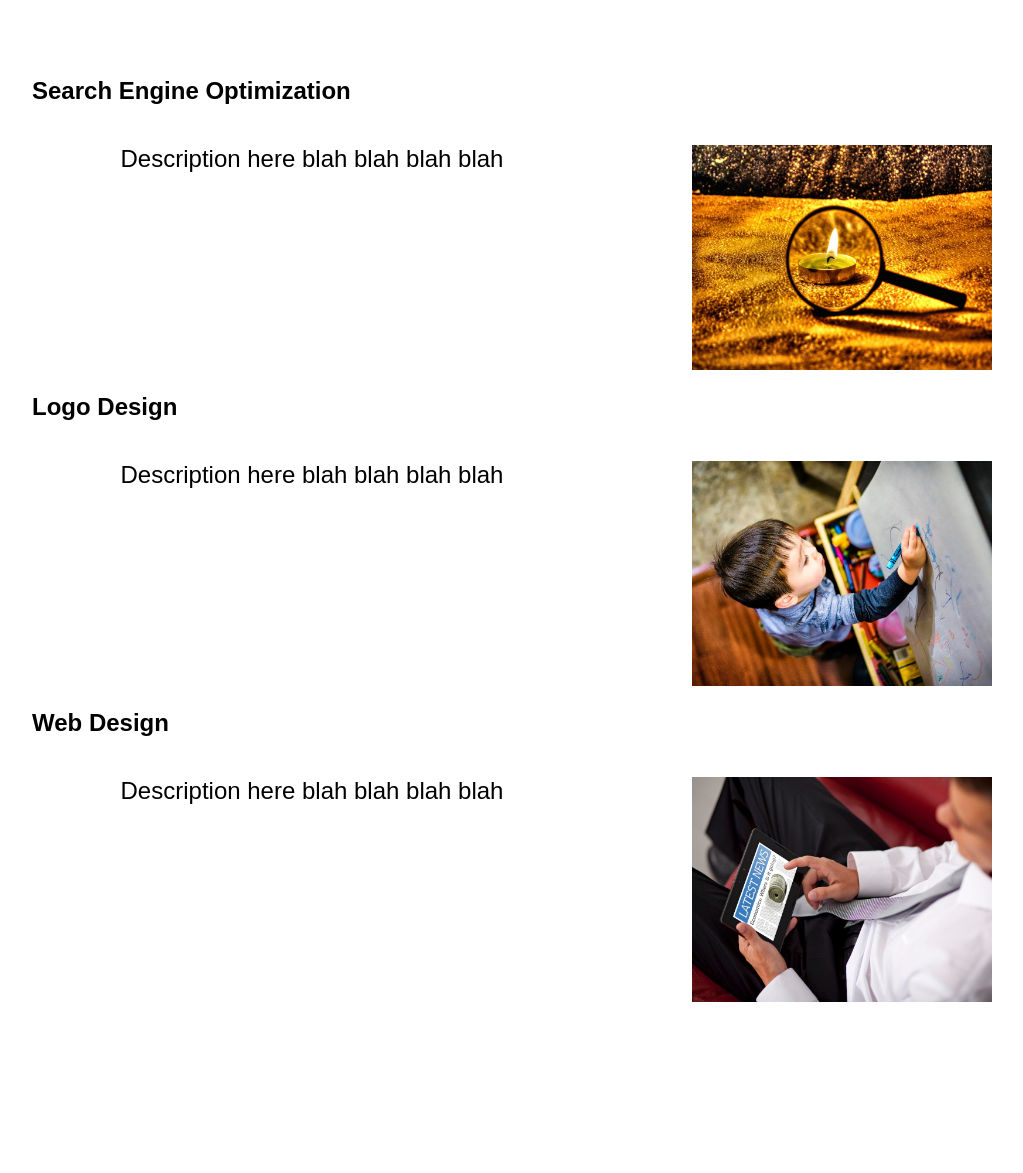
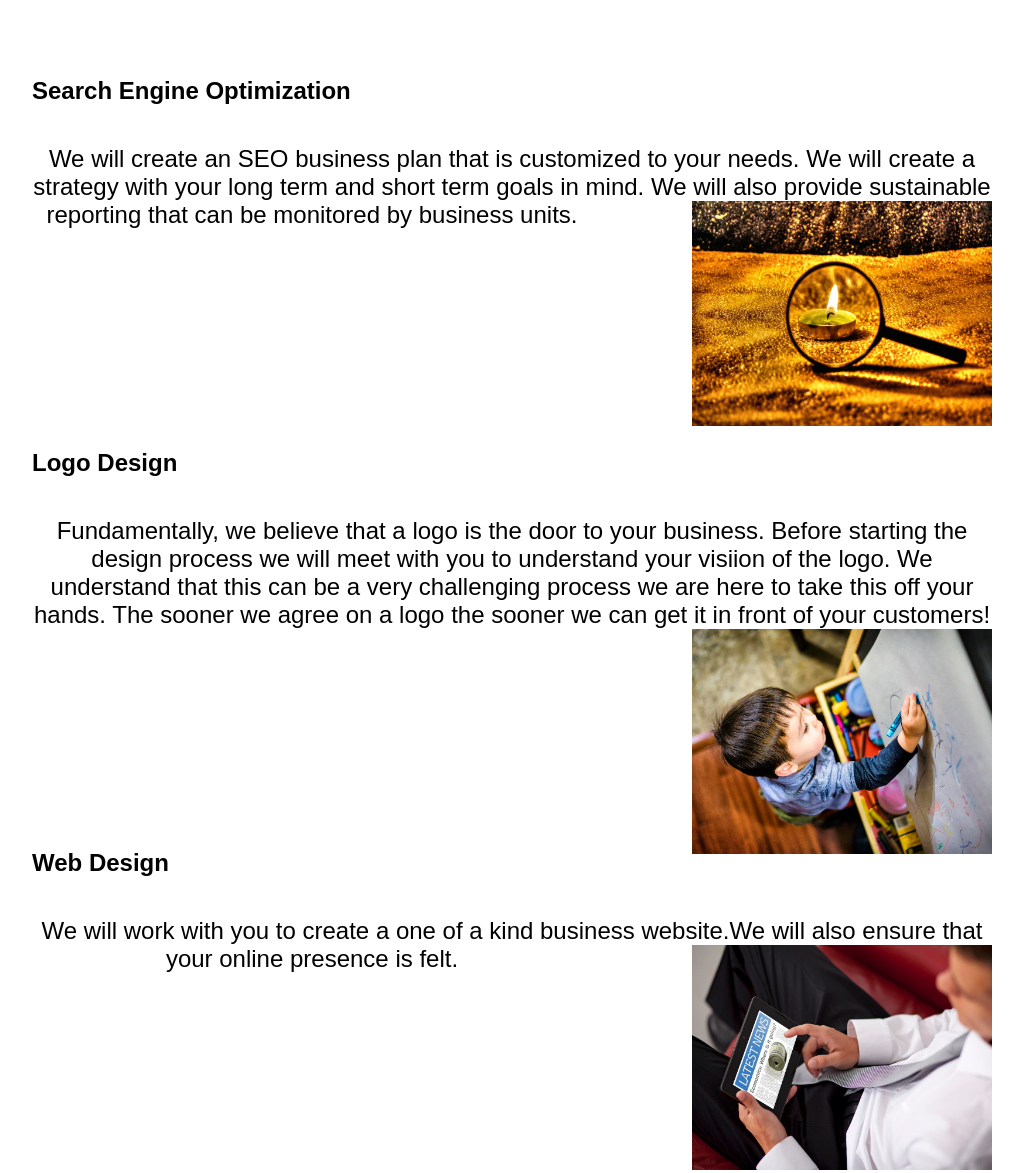
Before and after one commit to mcalicdan/AMK-Web-Design, a plain HTML site: page index.html in a window 1280 px wide. Shown: the part 900-2073 px from the top of the page, without its empty margins (128-1151 px from the left). Before the commit the page ends 1925 px from the top, so only its background shows below. Drawn offline with Linux system fonts and the light colour scheme.

Commit message:
product description

```diff
--- a/index.html
+++ b/index.html
@@ -41,17 +41,17 @@
         <div class="rows clearfix">
 
           <h2>Search Engine Optimization</h2>
-          <p>Description here blah blah blah blah
+          <p>We will  create an SEO business plan that is customized to your needs.  We will create a strategy with your long term and short term goals in mind.  We will also provide sustainable reporting that can be monitored by business units.
             <img id="seo" class="bottomphotos" src="SEO.jpg"/>
           </p>
 
 
           <h2>Logo Design</h2>
-          <p>Description here blah blah blah blah
+          <p>Fundamentally, we believe that a logo is the door to your business. Before starting the design process we will meet with you to understand your visiion of the logo.  We understand that this can be a very challenging process we are here to take this off your hands.  The sooner we agree on a logo the sooner we can get it in front of your customers!
             <img id="logo" class="bottomphotos" src="LogoDesign.jpg"/>
           </p>
           <h2>Web Design</h2>
-          <p>Description here blah blah blah blah
+          <p>We will work with you to create a one of a kind business website.We will also ensure that your online presence is felt.
             <img id="webdesign" class="bottomphotos" src="WebDesign.jpg"/>
           </p>
         </div>
```
